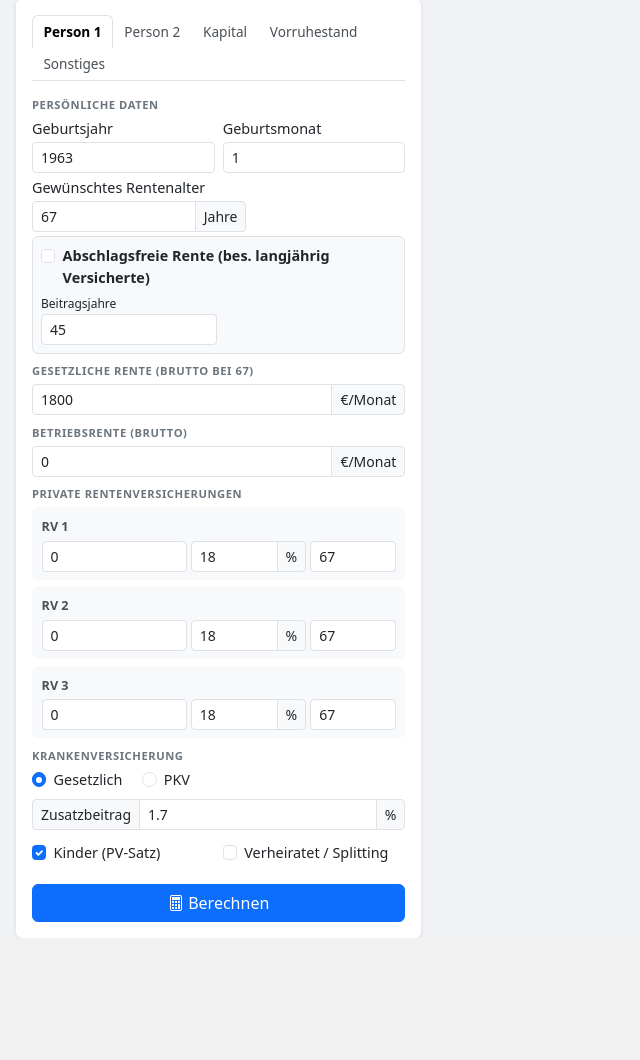
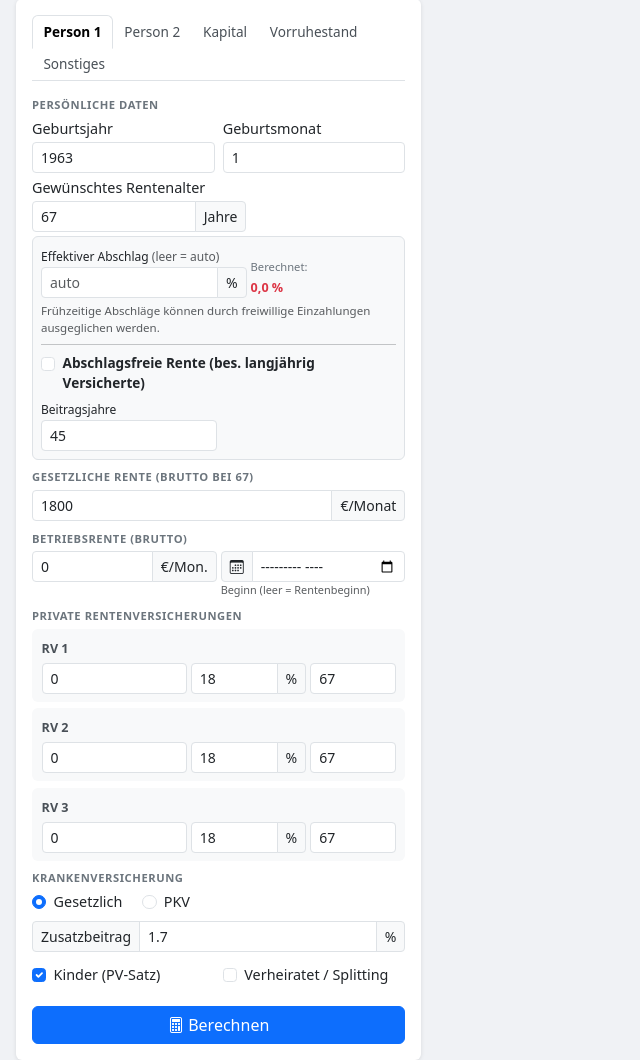
Before and after one commit to teifelj/rentensimulation, a Flask app: page / in a window 1280 px wide. Shown: the part 103-1163 px from the top of the page, without its empty margins (0-640 px from the left). Before the commit the page ends 1041 px from the top, so only its background shows below. Run offline with Flask 3, Linux system fonts and the light colour scheme; data that the repository does not hold is empty.

Commit message:
Betriebsrente Startdatum + freier Abschlag-Prozentsatz
- P1 Betriebsrente: eigenes Startdatum unabhaengig vom Rentenbeginn
- Abschlag frei eingebbar (z.B. nach freiwilliger Einzahlung)
  Extrafeld zeigt automatisch berechneten Abschlag zum Vergleich
- Anzeige in Uebersicht: berechneter vs. effektiver Abschlag

Co-Authored-By: Claude Sonnet 4.6 <noreply@anthropic.com>

```diff
--- a/templates/index.html
+++ b/templates/index.html
@@ -86,15 +86,35 @@
             </div>
           </div>
 
-          <!-- Abschlagsfreie Rente -->
+          <!-- Abschlag / abschlagsfreie Rente -->
           <div class="border rounded p-2 mb-2 bg-light">
+            <div class="row g-1 mb-1">
+              <div class="col-7">
+                <label class="form-label mb-0" style="font-size:.75rem">
+                  Effektiver Abschlag
+                  <span class="text-muted" style="font-weight:400">(leer = auto)</span>
+                </label>
+                <div class="input-group input-group-sm">
+                  <input type="number" class="form-control" id="p1_abschlag_custom_pct"
+                         placeholder="auto" min="0" max="14.4" step="0.1" oninput="updateAbschlagInfo()">
+                  <span class="input-group-text">%</span>
+                </div>
+              </div>
+              <div class="col-5 d-flex align-items-end">
+                <div>
+                  <div style="font-size:.7rem;color:#6c757d">Berechnet:</div>
+                  <span id="p1_abschlag_auto_display" class="text-danger fw-bold small"></span>
+                </div>
+              </div>
+            </div>
+            <div class="text-muted" style="font-size:.72rem">Frühzeitige Abschläge können durch freiwillige Einzahlungen ausgeglichen werden.</div>
+            <hr class="my-2">
             <div class="form-check mb-1">
               <input class="form-check-input" type="checkbox" id="p1_abschlagsfrei" onchange="updateAbschlagInfo()">
-              <label class="form-check-label fw-bold" for="p1_abschlagsfrei">
+              <label class="form-check-label fw-bold" for="p1_abschlagsfrei" style="font-size:.85rem">
                 Abschlagsfreie Rente (bes. langjährig Versicherte)
               </label>
             </div>
-            <div id="p1_abschlagsfrei_fields">
             <div class="row g-1">
               <div class="col-6">
                 <label class="form-label mb-0" style="font-size:.75rem">Beitragsjahre</label>
@@ -102,7 +122,6 @@
               </div>
               <div class="col-6 d-flex align-items-end">
                 <span id="p1_abschlagsfrei_info" class="text-info small"></span>
-                </div>
               </div>
             </div>
           </div>
@@ -114,9 +133,20 @@
           </div>
 
           <div class="section-label">Betriebsrente (brutto)</div>
-          <div class="input-group input-group-sm mb-1">
+          <div class="row g-1 mb-1">
+            <div class="col-6">
+              <div class="input-group input-group-sm">
                 <input type="number" class="form-control" id="p1_betriebsrente" value="0" min="0">
-            <span class="input-group-text">€/Monat</span>
+                <span class="input-group-text">€/Mon.</span>
+              </div>
+            </div>
+            <div class="col-6">
+              <div class="input-group input-group-sm">
+                <span class="input-group-text"><i class="bi bi-calendar3"></i></span>
+                <input type="month" class="form-control" id="p1_betriebsrente_start" title="Beginn der Betriebsrente (leer = Rentenbeginn)">
+              </div>
+              <div class="text-muted" style="font-size:.68rem">Beginn (leer = Rentenbeginn)</div>
+            </div>
           </div>
 
           <div class="section-label">Private Rentenversicherungen</div>
@@ -578,7 +608,9 @@ function collectParams() {
     p1_birth_year: +g('p1_birth_year'), p1_birth_month: +g('p1_birth_month'),
     p1_pension_age: +g('p1_pension_age'),
     p1_abschlagsfrei: g('p1_abschlagsfrei'), p1_beitragsjahre: +g('p1_beitragsjahre'),
-    p1_gesetzliche_rente: +g('p1_gesetzliche_rente'), p1_betriebsrente: +g('p1_betriebsrente'),
+    p1_abschlag_custom_pct: g('p1_abschlag_custom_pct') === '' ? null : +g('p1_abschlag_custom_pct'),
+    p1_gesetzliche_rente: +g('p1_gesetzliche_rente'),
+    p1_betriebsrente: +g('p1_betriebsrente'), p1_betriebsrente_start: g('p1_betriebsrente_start'),
     p1_rv1_amount: +g('p1_rv1_amount'), p1_rv1_tax_pct: +g('p1_rv1_tax_pct'), p1_rv1_start_age: +g('p1_rv1_start_age'),
     p1_rv2_amount: +g('p1_rv2_amount'), p1_rv2_tax_pct: +g('p1_rv2_tax_pct'), p1_rv2_start_age: +g('p1_rv2_start_age'),
     p1_rv3_amount: +g('p1_rv3_amount'), p1_rv3_tax_pct: +g('p1_rv3_tax_pct'), p1_rv3_start_age: +g('p1_rv3_start_age'),
@@ -635,8 +667,13 @@ function updateAbschlagInfo() {
   const age = parseFloat(document.getElementById('p1_pension_age').value) || 67;
   const abschlagsfrei = document.getElementById('p1_abschlagsfrei').checked;
   const beitragsjahre = parseFloat(document.getElementById('p1_beitragsjahre').value) || 45;
+  const customEl = document.getElementById('p1_abschlag_custom_pct');
+  const autoDisplayEl = document.getElementById('p1_abschlag_auto_display');
   const infoEl = document.getElementById('p1_abschlag_info');
   const afInfoEl = document.getElementById('p1_abschlagsfrei_info');
+
+  const monthsEarly = Math.max(0, (67 - age) * 12);
+  const abschlagAuto = Math.min(monthsEarly * 0.3, 14.4);
 
   if (abschlagsfrei && age < 67) {
     const missing = 67 - age;
@@ -644,11 +681,26 @@ function updateAbschlagInfo() {
     const minderung = (1 - factor) * 100;
     infoEl.textContent = '';
     afInfoEl.textContent = `Minderung: ${minderung.toFixed(1)} % (${beitragsjahre}/${(beitragsjahre+missing).toFixed(1)} EP-Jahre)`;
+    autoDisplayEl.textContent = '0,0 % (abschlagsfrei)';
+    customEl.disabled = true;
+    customEl.placeholder = 'n/a';
   } else {
     afInfoEl.textContent = '';
-    const monthsEarly = Math.max(0, (67 - age) * 12);
-    const abschlag = Math.min(monthsEarly * 0.3, 14.4);
-    infoEl.textContent = abschlag > 0 ? `Abschlag: ${abschlag.toFixed(1)} %` : '';
+    customEl.disabled = false;
+    customEl.placeholder = 'auto';
+    autoDisplayEl.textContent = abschlagAuto > 0 ? `${abschlagAuto.toFixed(1)} %` : '0,0 %';
+    // Show effective abschlag in header info
+    const custom = customEl.value.trim();
+    const effective = custom !== '' ? parseFloat(custom) : abschlagAuto;
+    if (abschlagAuto > 0) {
+      const saved = abschlagAuto - effective;
+      infoEl.textContent = custom !== ''
+        ? `Effektiv: ${effective.toFixed(1)} % (${saved >= 0 ? '−' : '+'}${Math.abs(saved).toFixed(1)} % ausgeglichen)`
+        : `Auto: ${abschlagAuto.toFixed(1)} %`;
+      infoEl.style.color = custom !== '' && saved > 0 ? '#198754' : '#dc3545';
+    } else {
+      infoEl.textContent = '';
+    }
   }
 }
 
@@ -760,8 +812,18 @@ function renderSummary(result) {
   let metaHtml = `Renteneintritt: <strong>${meta.p1_pension_date||'—'}</strong> &nbsp;|&nbsp; `;
   if (meta.p1_abschlagsfrei && meta.p1_abschlagsfrei_info) {
     metaHtml += `<span class="text-info">${meta.p1_abschlagsfrei_info}</span>`;
+  } else if (meta.p1_abschlag_auto_pct > 0) {
+    const auto = meta.p1_abschlag_auto_pct;
+    const eff  = meta.p1_abschlag_pct;
+    const saved = auto - eff;
+    metaHtml += `Abschlag berechnet: <strong>${auto} %</strong>`;
+    if (saved > 0.01) {
+      metaHtml += ` &rarr; effektiv: <strong class="text-success">${eff} %</strong> <span class="text-success">(${saved.toFixed(2)} % ausgeglichen)</span>`;
     } else {
-    metaHtml += `Abschlag: <strong>${meta.p1_abschlag_pct||0} %</strong>`;
+      metaHtml += ` &rarr; effektiv: <strong class="text-danger">${eff} %</strong>`;
+    }
+  } else {
+    metaHtml += `Abschlag: <strong>0 %</strong>`;
   }
   metaHtml += ` &nbsp;|&nbsp; Rentenanteil stpfl.: <strong>${meta.p1_renten_stpfl_anteil_pct||0} %</strong>`;
   metaHtml += ` &nbsp;|&nbsp; Rentenfaktor: <strong>${meta.p1_rente_faktor||100} %</strong>`;
```
Also changed, not shown: calculations.py (+17 -2 lines), 1 other file. Lines whose indentation alone changed are shown as unchanged.
